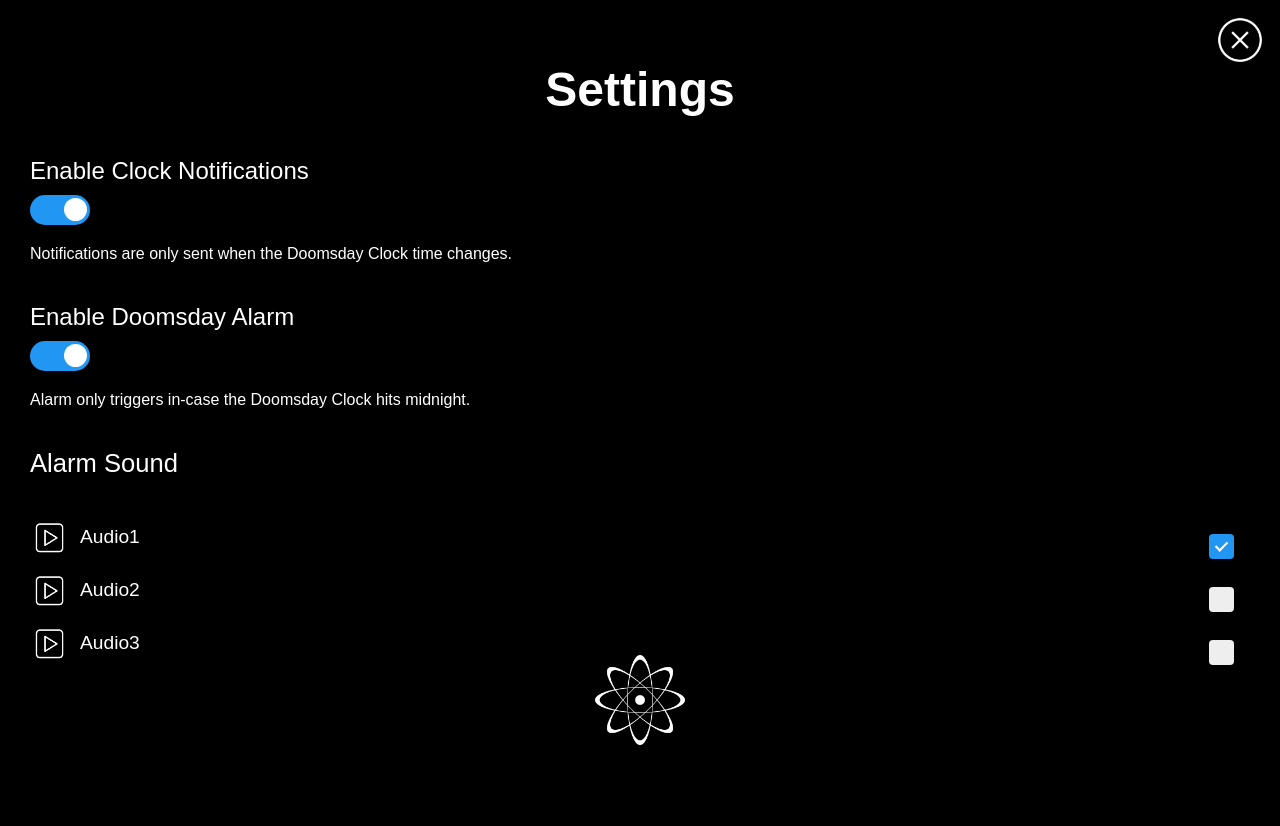
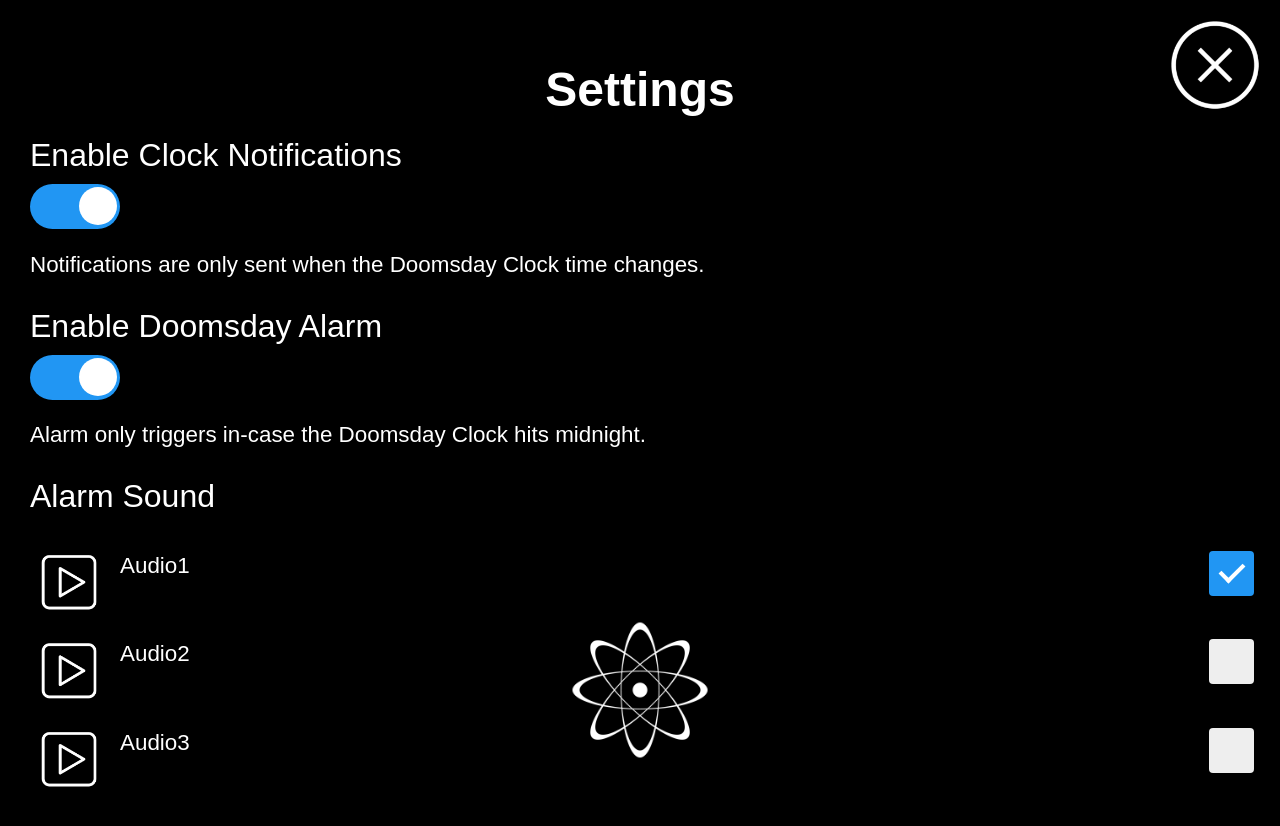
Before and after one commit to LouisPatigny/doomwatch, an Angular app: page /settings in a window 1280 px wide. Shown: the top 826 px of the page. Before the commit the page ends 800 px from the top, so only its background shows below. Built offline with nearby package versions, Linux system fonts and the light colour scheme.

Commit message:
completed @media CSS for all mobile devices dimensions

```diff
--- a/src/app/features/about/about.component.css
+++ b/src/app/features/about/about.component.css
@@ -29,7 +29,7 @@ padding: 10px;
   flex-wrap: wrap;
 
   a {
-    color: cornflowerblue; /* Classic URL blue color */
+    color: cornflowerblue;
     text-decoration: underline;
   }
 }
@@ -42,7 +42,7 @@ padding: 10px;
   padding: 50px;
 
   a {
-    color: cornflowerblue; /* Classic URL blue color */
+    color: cornflowerblue;
     text-decoration: underline;
   }
 }
@@ -52,20 +52,102 @@ padding: 10px;
   position: absolute;
   top: 87.5%;
   left: 50%;
-  width: 100px; /* Mobile-first default size */
+  width: 100px;
   height: auto;
   animation: breath 5s linear infinite, fadeIn 600ms;
 }
 
-@media (min-width: 600px) {
+/* Adjustments for smaller phones */
+@media (min-height: 600px) and (max-height: 741px) {
+
+  .close-icon {
+    width: 40px;
+  }
+
+  .logo {
+    width: 80px;
+    top: 86%;
+    left: 50%;
+  }
+
   .about-title {
-    font-size: 3rem;
+    font-size: 2rem;
   }
 
   .about-purpose,
   .about-author,
-  .about-resources,
+  .about-resources {
+    font-size: 1rem;
+    margin-bottom: 10px;
+    line-height: 1.2;
+  }
+
   .about-github {
-    font-size: 1.5rem;
+    font-size: 1.2rem;
   }
 }
+
+/* Adjustments for iPhone 12 Pro and similar */
+@media (min-height: 742px) and (max-height: 844px) {
+
+  .close-icon {
+    width: 45px;
+  }
+
+  .logo {
+    width: 90px;
+    top: 86%;
+    left: 50%;
+  }
+
+  .about-title {
+    font-size: 2.4rem;
+    margin-bottom: 50px;
+  }
+
+  .about-purpose,
+  .about-author,
+  .about-resources {
+    font-size: 1.10rem;
+    margin-bottom: 10px;
+    line-height: 1.2;
+  }
+
+  .about-github {
+    font-size: 1.2rem;
+  }
+}
+
+@media (min-width: 600px) {
+
+  .about-container {
+    padding-left: 120px;
+    padding-right: 120px;
+    text-align: left;
+    color: white;
+    background-color: black;
+  }
+
+  .about-title {
+    font-size: 3rem;
+    margin-bottom: 50px;
+  }
+
+  .about-purpose,
+  .about-author,
+  .about-resources {
+    font-size: 1.8rem;
+  }
+
+  .about-github {
+    font-size: 2.4rem;
+  }
+
+  .logo {
+    width: 150px;
+  }
+
+  .close-icon {
+    width: 100px;
+  }
+}
--- a/src/app/features/doomsday-clock/doomsday-clock.component.css
+++ b/src/app/features/doomsday-clock/doomsday-clock.component.css
@@ -13,33 +13,35 @@
 
 /* Styling for the clock-face in the doomsday clock */
 .doomsday-clock-text {
-  font-size: 5rem;  /* Mobile-first: default size */
+  font-size: 5rem;
   color: white;
   position: absolute;
-  top: 50%;  /* Centered */
+  top: 50%;
   left: 50%;
   transform: translate(-50%, -50%);
   animation: fadeIn 2s;
 }
 
-/* Responsive clock size for tablets */
-@media (min-width: 600px) {
-  .doomsday-clock-text {
-    font-size: 8rem;
-  }
-}
-
 /* Footer Navigation */
 .footer-nav {
   display: flex;
-  justify-content: space-around;  /* Distribute space equally between icons */
+  justify-content: space-around;
   align-items: center;
-  width: 100%;  /* Make sure it spans the entire width */
+  width: 100%;
   position: fixed;
   bottom: 30px;
-  padding: 0 20px;  /* Add some padding for visual spacing */
+  padding: 0 20px;
   box-sizing: border-box;
-  transform : translateX(-3%); /* Necessary to fix the positioning of the icons */
+  transform : translateX(-3%);
+}
+
+/* Style the icons in the footer */
+.footer-icon {
+  width: 55px;
+  height: auto;
+  padding: 10px;
+  margin: 0 10px;
+  animation: fadeIn 2s;
 }
 
 /* Responsive clock size for tablets */
@@ -47,20 +49,30 @@
   .footer-nav {
     padding-bottom: 20px;
   }
+  .footer-icon {
+    width: 85px;
+  }
+  .logo {
+    width: 250px;
+  }
+  .doomsday-clock-text {
+    font-size: 8rem;
+  }
 }
 
-/* Style the icons in the footer */
-.footer-icon {
-  width: 65px;
-  height: auto;
-  padding: 10px; /* Adds uniform padding around all icons */
-  margin: 0 10px; /* Adds margin between icons */
-  animation: fadeIn 2s;
+/* Adjustments for smaller phones */
+@media (min-height: 600px) and (max-height: 741px) {
+
+  .footer-icon {
+    width: 50px;
+  }
 }
 
-/* Adjust footer icon size for tablets */
-@media (min-width: 600px) {
-  .footer-icon {
-    width: 100px;
+@media (max-width: 412px) {
+  .doomsday-clock-text {
+    font-size: 4rem;
+  }
+  .logo {
+    width: 180px;
   }
 }
--- a/src/app/features/doomsday-splash/doomsday-splash.component.css
+++ b/src/app/features/doomsday-splash/doomsday-splash.component.css
@@ -9,7 +9,7 @@
   height: 100vh;
   background-color: black;
   position: relative;
-  gap: 20px; /* Adjust the gap as needed */
+  gap: 20px;
 }
 
 /* Logo with growing animation */
@@ -17,15 +17,15 @@
   position: absolute;
   top: 30%;
   left: 50%;
-  transform: translate(-50%, -50%) scale(0.5);  /* Start at 50% size */
-  width: 200px;  /* Mobile-first default size */
+  transform: translate(-50%, -50%) scale(0.5);
+  width: 200px;
   height: auto;
-  animation: grow 600ms ease-out forwards;  /* Growing animation */
+  animation: grow 600ms ease-out forwards;
 }
 
 /* App name positioned below the logo */
 .app-name {
-  font-size: 3rem;  /* Mobile-first default size */
+  font-size: 3rem;
   color: white;
   margin-top: 100px;
   animation: fadeIn 600ms;
--- a/src/app/features/history/history-timeline/history-timeline.component.css
+++ b/src/app/features/history/history-timeline/history-timeline.component.css
@@ -18,7 +18,7 @@
   position: absolute;
   top: 78%;
   left: 50%;
-  width: 100px;  /* Mobile-first default size */
+  width: 100px;
   height: auto;
   animation: breath 5s linear infinite, fadeIn 600ms;
 }
@@ -42,7 +42,7 @@
   justify-content: center;
   position: relative;
   width: 100%;
-  margin-top: 50px; /* Adjusted for dropdown and close button */
+  margin-top: 50px;
 }
 
 /* Year display */
@@ -76,7 +76,6 @@
 .history-timeline-container {
   text-align: center;
   overflow: hidden;
-  margin-bottom: 200px;
 }
 
 /* Midnight description */
@@ -88,11 +87,93 @@
 
 /* Event description */
 .description {
-  font-size: 1.2rem;
+  font-size: 1.1rem;
   text-align: left;
   padding: 0 20px 0 20px;
   margin: 10px 0;
   line-height: 36px;
+}
+
+/* Adjustments for smaller phones */
+@media (min-height: 600px) and (max-height: 741px) {
+
+  .history-timeline-wrapper {
+    padding-top: 20px;
+  }
+
+  .year-display {
+    font-size: 5rem;
+  }
+
+  .logo {
+    width: 80px;
+    top: 82%;
+    left: 50%;
+  }
+
+  .midnight-time {
+    font-size: 1.5rem;
+    margin-bottom: 20px;
+  }
+
+  .description {
+    font-size: 1rem;
+    line-height: 25px;
+  }
+
+  .navigation-arrow {
+    width: 35px;
+  }
+
+  .close-icon {
+    width: 40px;
+  }
+
+  .page-title {
+    font-size: 1.2rem;
+    top: -10px;
+  }
+}
+
+/* Adjustments for iPhone 12 Pro and similar */
+@media (min-height: 742px) and (max-height: 844px) {
+
+  .history-timeline-wrapper {
+    padding-top: 50px;
+  }
+
+  .year-display {
+    font-size: 6rem;
+  }
+
+  .logo {
+    width: 90px;
+    top: 80.5%;
+    left: 50%;
+  }
+
+  .midnight-time {
+    font-size: 1.6rem;
+    margin-bottom: 50px;
+  }
+
+  .description {
+    font-size: 1.2rem;
+    line-height: 25px;
+  }
+
+  .navigation-arrow {
+    width: 40px;
+  }
+
+  .close-icon {
+    width: 45px;
+  }
+
+  .page-title {
+    font-size: 1.2rem;
+    top: -10px;
+  }
 }
 
 /* Adjustments for tablets */
--- a/src/app/features/settings/settings.component.css
+++ b/src/app/features/settings/settings.component.css
@@ -11,18 +11,18 @@
 .settings-title {
   text-align: center;
   font-size: 2.4rem;
-  margin-bottom: 40px;
+  margin-bottom: 20px;
 }
 
 /* Flexbox for Items */
 .setting-item {
   display: flex;
-  flex-direction: column; /* Stack the label above the controls */
+  flex-direction: column;
   justify-content: flex-start;
   align-items: flex-start;
   margin-bottom: 20px;
-  width: 100%;  /* Ensure the container takes full width */
-  flex-wrap: wrap;  /* Allow wrapping for larger elements */
+  width: 100%;
+  flex-wrap: wrap;
 }
 
 /* Label Styling */
@@ -33,7 +33,7 @@
 
 /* Spacing for alarm sound section */
 .alarm-sound-section {
-  margin-top: 40px;  /* Add space above the Alarm Sound block */
+  margin-top: 40px;
   display: flex;
   flex-direction: column;
   justify-content: left;
@@ -163,7 +163,7 @@ input:checked + .slider:before {
   position: absolute;
   top: 0;
   left: 0;
-  transform: translateY(16px) translateX(-16px);
+  transform: translateY(6px) translateX(-16px);
   height: 25px;
   width: 25px;
   background-color: #eee;
@@ -211,32 +211,197 @@ input:checked + .slider:before {
   animation: breath 5s linear infinite, fadeIn 600ms;
 }
 
-/* Responsive Design */
+/* Adjustments for smaller phones */
+@media (min-height: 600px) and (max-height: 741px) {
+
+  .close-icon {
+    width: 40px;
+  }
+
+  .logo {
+    width: 80px;
+    top: 86%;
+    left: 50%;
+  }
+
+  .settings-title {
+    font-size: 1.6rem;
+  }
+
+  .setting-label {
+    font-size: 1.2rem;
+  }
+
+  .disclaimer {
+    font-size: 0.8rem;
+  }
+
+  .disclaimer-container {
+    margin-bottom: 20px;
+  }
+
+  .switch {
+    position: relative;
+    display: inline-block;
+    width: 40px;
+    height: 20px;
+  }
+
+  .slider:before {
+    height: 16px;
+    width: 16px;
+    transform: translateX(-1px) translateY(2px);
+  }
+
+  input:checked + .slider:before {
+    transform: translateX(18px) translateY(2px);
+  }
+
+  .setting-alarm-title {
+    margin-bottom: 20px;
+  }
+
+  .alarm-sound-title {
+    font-size: 1.2rem;
+  }
+
+  .alarm-sound-section {
+    margin-top: 20px;
+  }
+
+  .play-icon {
+    width: 25px;
+    height: auto;
+  }
+
+  .track-name {
+    font-size: 0.9rem;
+  }
+
+  .checkmark {
+    width: 18px;
+    height: 18px;
+  }
+
+  .checkbox-container .checkmark:after {
+    left: 6px;
+    top: 1px;
+    width: 5px;
+    height: 10px;
+    border: solid white;
+    border-width: 0 2px 2px 0;
+    transform: rotate(45deg);
+  }
+}
+
+/* Adjustments for iPhone 12 Pro and similar */
+@media (min-height: 742px) and (max-height: 844px) {
+
+  .close-icon {
+    width: 45px;
+  }
+
+  .logo {
+    width: 90px;
+    top: 86.2%;
+    left: 50%;
+  }
+
+  .settings-title {
+    font-size: 2rem;
+  }
+
+  .setting-label {
+    font-size: 1.4rem;
+  }
+
+  .disclaimer {
+    font-size: 1rem;
+  }
+
+  .disclaimer-container {
+    margin-bottom: 30px;
+  }
+
+  .setting-alarm-title {
+    margin-bottom: 30px;
+  }
+
+  .alarm-sound-title {
+    font-size: 1.4rem;
+  }
+
+  .alarm-sound-section {
+    margin-top: 30px;
+  }
+}
+
+/* Adjustments for tablets */
 @media (min-width: 600px) {
   .settings-title {
     font-size: 3rem;
   }
 
+  .alarm-sound-title {
+    font-size: 2rem;
+  }
+
   .setting-label {
-    font-size: 1.5rem;
+    font-size: 2rem;
+  }
+
+  .disclaimer {
+    font-size: 1.4rem;
   }
 
   .switch {
-    width: 60px;
-    height: 30px;
+    width: 90px;
+    height: 45px;
   }
 
   .slider:before {
-    height: 23px;
-    width: 23px;
+    height: 38px;
+    width: 38px;
   }
 
   input:checked + .slider:before {
-    transform: translateX(30px);
+    transform: translateX(45px);
   }
 
   .audio-preview-container input {
     width: 30px;
     height: 30px;
   }
+
+  .logo {
+    width: 150px;
+  }
+
+  .close-icon {
+    width: 100px;
+  }
+
+  .play-icon {
+    width: 80px;
+    height: auto;
+  }
+
+  .track-name {
+    font-size: 1.4rem;
+  }
+
+  .checkmark {
+    width: 45px;
+    height: 45px;
+  }
+
+  .checkbox-container .checkmark:after {
+    left: 16px;
+    top: 7px;
+    width: 10px;
+    height: 20px;
+    border: solid white;
+    border-width: 0 4px 4px 0;
+    transform: rotate(45deg);
+  }
 }
--- a/src/app/features/settings/settings.component.ts
+++ b/src/app/features/settings/settings.component.ts
@@ -89,6 +89,12 @@ export class SettingsComponent implements OnInit {
 
   // Close the 'Settings' page and navigate back to the 'clock' page
   closeSettings(): void {
+    // Stop the audio if it's currently playing
+    if (this.currentAudio) {
+      this.currentAudio.pause();
+      this.currentAudio.currentTime = 0;  // Reset its playback to the beginning
+    }
+    // Return to the 'Clock' page
     this.router.navigate(['/clock'], {
       state: { cached: true },  // Preserving state by marking it as cached
       replaceUrl: true,         // Replace the current URL to avoid adding to history
```
Also changed, not shown: src/app/shared/pipes/format-time.pipe.ts (+42 -25 lines).
